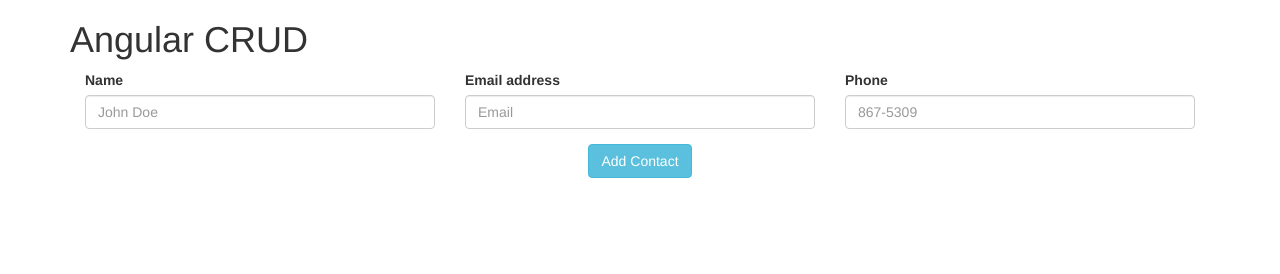
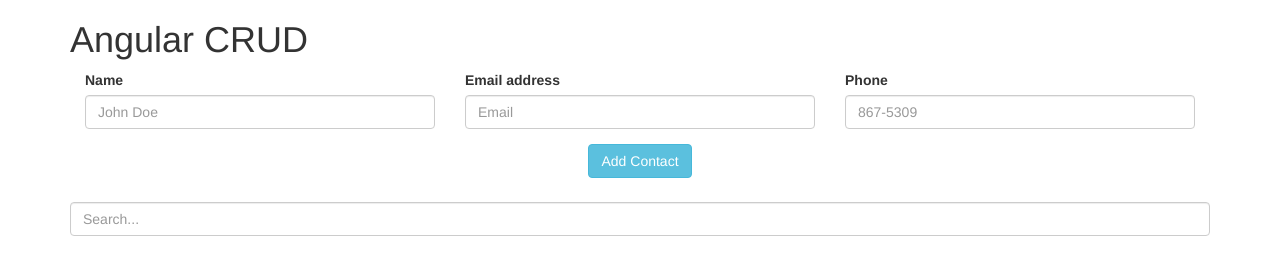
Before and after one commit to Gkjsdll/Angular-CRUD-with-ngStorage, a plain HTML site: page index.html in a window 1280 px wide. Drawn offline with nearby package versions, Linux system fonts and the light colour scheme; some packages are replaced by stand-ins of ours; a script that the page names is missing.

Commit message:
added filtering contacts

```diff
--- a/index.html
+++ b/index.html
@@ -26,6 +26,12 @@
       </div>
       <div class="btnContainer">
         <button class="btn btn-default btn-info" ng-click="addContact()">Add Contact</button>
+      </div>
+    </form>
+
+    <form id="filterForm">
+      <div class="form-group">
+        <input type="text" ng-model="filterText" class="form-control" placeholder="Search...">
       </div>
     </form>
 
@@ -60,7 +66,7 @@
           <th ng-repeat="(key, value) in contacts[0] track by $index">{{key.substr(0,1).toUpperCase() + key.substr(1)}}</th>
           <th>Remove</th>
         </tr>
-        <tr ng-repeat="(key, contact) in contacts track by $index">
+        <tr ng-repeat="(key, contact) in contacts | filter:filterText track by $index">
           <td ng-repeat="(field, value) in contact" ng-dblclick="editContact($index)">{{value}}</td>
           <td>
             <button class="btn btn-default btn-danger btn-sm" ng-click="removeContact()">
--- a/style.css
+++ b/style.css
@@ -10,3 +10,7 @@ body {
   width: 100%;
   text-align: center;
 }
+
+#filterForm {
+  margin-top: 24px;
+}
```
